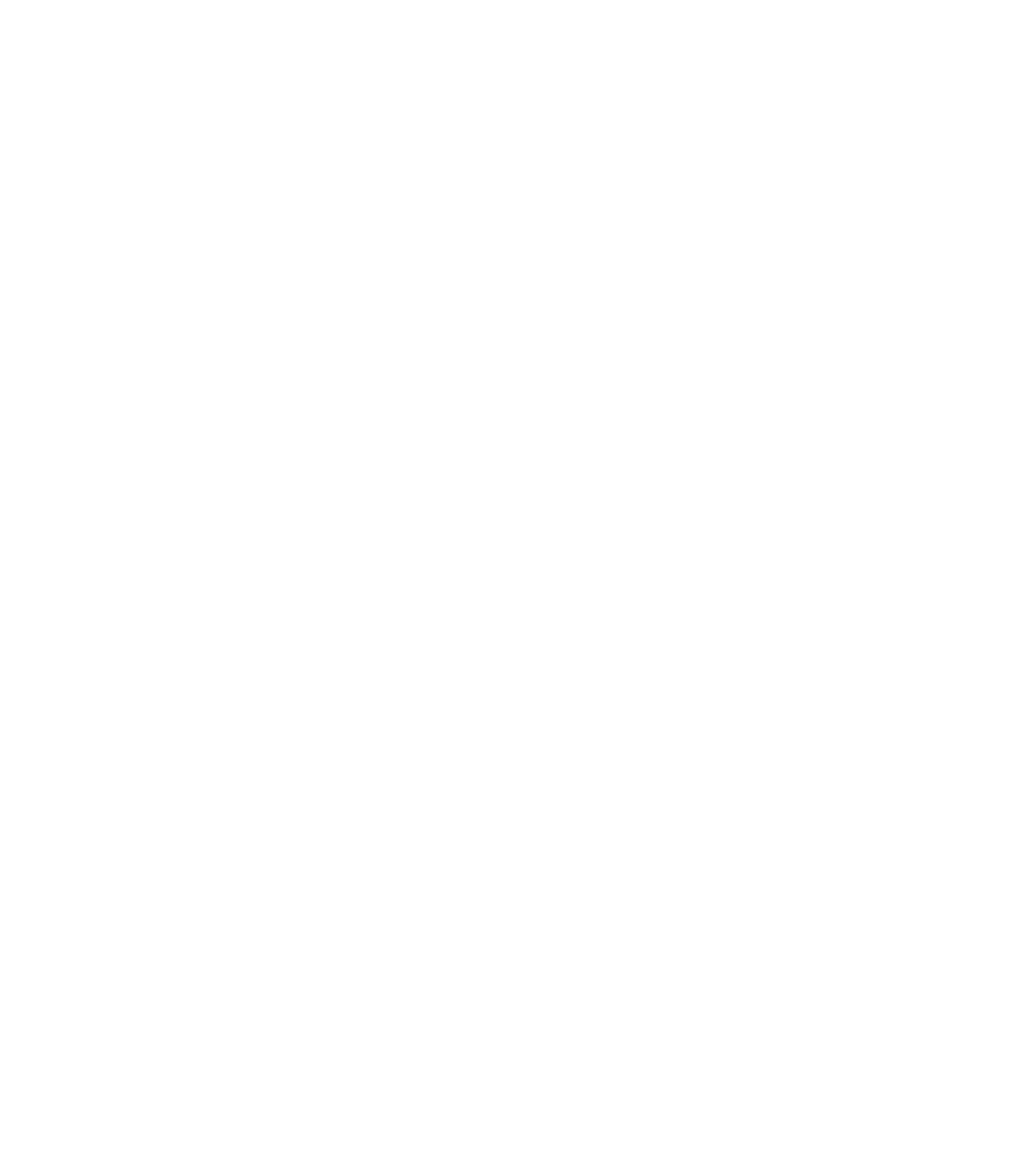
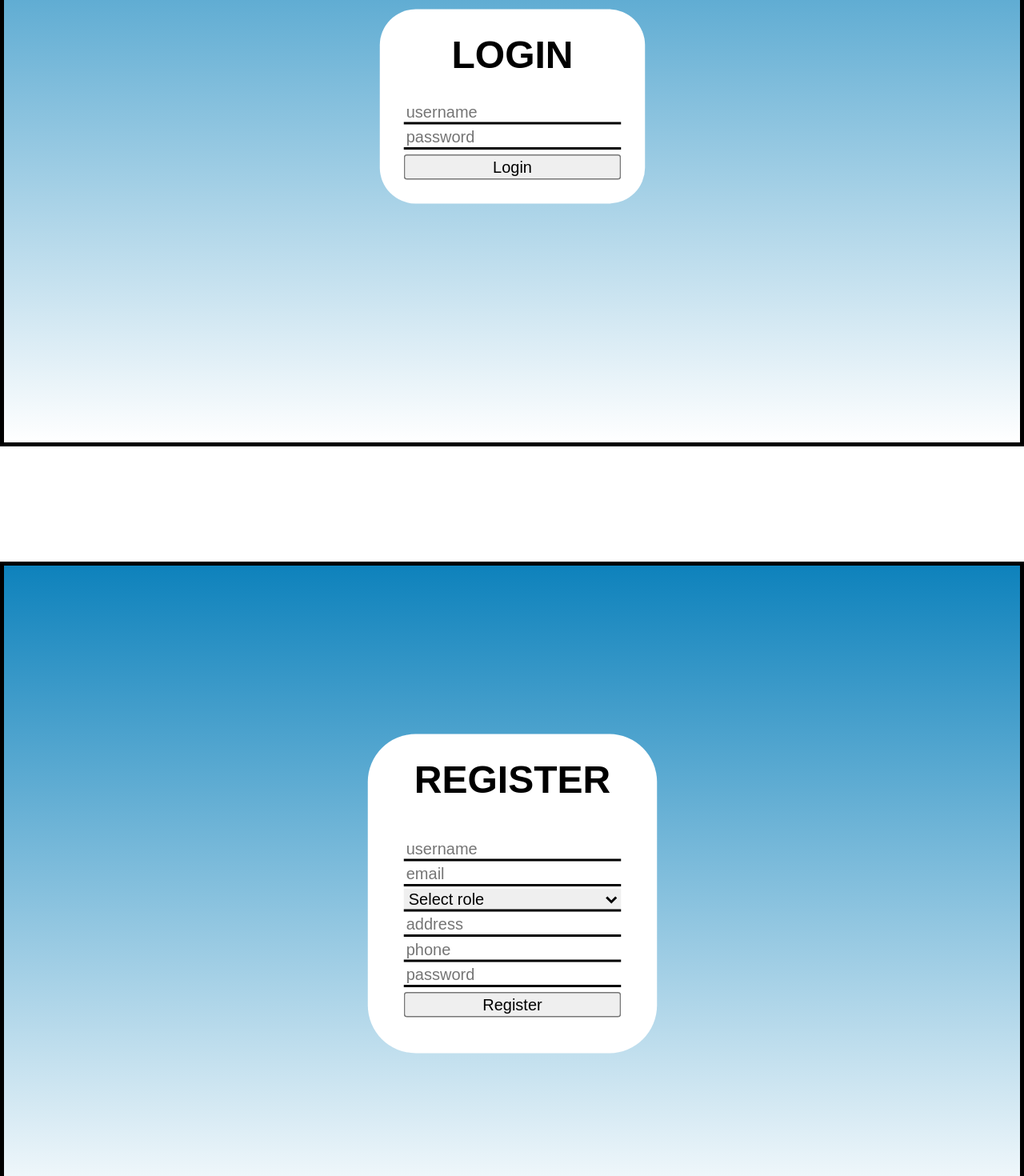
Before and after one commit to raja-omar/MediSync, a React (Vite) app in the folder appointment-management-system/: page / in a window 1280 px wide. Shown: the part 2180-3650 px from the top of the page at 80% size. Before the commit the page ends 1744 px from the top, so only its background shows below. Built offline with nearby package versions, Linux system fonts and the light colour scheme.

Commit message:
added the register and login screens.

```diff
--- a/appointment-management-system/src/main.jsx
+++ b/appointment-management-system/src/main.jsx
@@ -2,6 +2,8 @@
 import ReactDOM from "react-dom/client";
 import App from "./pages/App.jsx";
 import DoctorScreen from "./pages/DoctorScreen.jsx";
+import Login from "./pages/Login.jsx";
+import Register from "./pages/Register.jsx";
 
 ReactDOM.createRoot(document.getElementById("root")).render(
   <React.StrictMode>
@@ -15,5 +17,23 @@
     <br></br>
     <br></br>
     <DoctorScreen />
+    <br></br>
+    <br></br>
+    <br></br>
+    <br></br>
+    <br></br>
+    <br></br>
+    <br></br>
+    <br></br>
+    <Login />
+    <br></br>
+    <br></br>
+    <br></br>
+    <br></br>
+    <br></br>
+    <br></br>
+    <br></br>
+    <br></br>
+    <Register />
   </React.StrictMode>
 );
--- /dev/null
+++ b/appointment-management-system/src/pages/Login.jsx
@@ -0,0 +1,23 @@
+import React from 'react';
+// import { Link } from 'react-router-dom';
+import "../styles/Login.css";
+
+const Login = () => {
+    return(
+        <div className="doctor-login-section">
+            <div className='container'>
+                <h1 className='header'>LOGIN</h1>
+                <form className='form'>
+                    <input required type="text" placeholder="username" name="username" className='input'/>
+                    <input required type="password" placeholder="password" name="password" className='input'/>
+                    <button className='button'>Login</button>
+                    {/* <span>New doctor? <Link to="/registerDoctor">Register here</Link></span> */}
+                    {/* <span>Are you a receptionist? <Link to="/receptionistLogin">Login here</Link></span> */}
+                </form>
+            </div>
+        </div>
+    );
+}
+
+
+export default Login;
--- /dev/null
+++ b/appointment-management-system/src/pages/Register.jsx
@@ -0,0 +1,34 @@
+import React from 'react';
+// import { Link } from 'react-router-dom';
+import "../styles/Login.css";
+
+const Reg = () => {
+    return(
+        <div className="doctor-register-section">
+            <div className='container'>
+                <h1 className='header'>REGISTER</h1>
+                <form className='form'>
+                    <input required type="text" placeholder="username" name="username" autoComplete="off" className='input'/>
+                    <input required type="email" placeholder="email" name="email" autoComplete="off" className='input'/>
+                    <select required placeholder="role" className='input'>
+                        <option value="">Select role</option>
+                        <option value="Doctor">Doctor</option>
+                        <option value="Receptionist">Receptionist</option>
+                    </select>
+                    <input required type="text" placeholder="address" name="password" autoComplete="off" className='input'/>
+                    <input required type="text" placeholder="phone" name="password" autoComplete="off" className='input'/>
+                    <input required type="password" placeholder="password" name="password" autoComplete="off" className='input'/>
+                    <button className='button'>Register</button>
+                    {/* <span>Already have an account? <Link to="/login">Login</Link></span> */}
+
+                 {/* Add more fields for registration such as address and phone number */}
+
+                </form>
+            </div>
+
+        </div>
+    );
+}
+
+
+export default Reg;
--- /dev/null
+++ b/appointment-management-system/src/styles/Login.css
@@ -0,0 +1,87 @@
+.doctor-login-section{
+    display: flex;
+    flex-direction: column;
+    align-items: center;
+    border: 5px solid black;
+    padding: 20px;
+    height: 100vh;
+    justify-content: center;
+    justify-content: space-evenly;
+    font-family: Arial, sans-serif;
+    background: linear-gradient(to bottom, rgb(14, 130, 188), rgba(0, 116, 122, 0)); /* Add a fading background */
+    .container{
+        background-color: white;
+        display: flex;
+        flex-direction: column;
+        align-items: center;
+        justify-content: center;
+        border-radius: 30px;
+        min-width: 190px;
+        scale: 1.5;
+
+        .header{
+            font-size: xx-large;
+            padding-top: 20px;
+        }
+        .form{
+            display: flex;
+            flex-direction: column;
+            padding: 20px;
+        }
+        .input{
+            border: none;
+            border-bottom: 2px solid #000;
+            margin-bottom: 2px;
+        }
+        .button{
+            size: 10px;
+            margin-top: 2px;
+        }
+    }
+}
+
+.doctor-register-section{
+    display: flex;
+    flex-direction: column;
+    align-items: center;
+    border-width: 5px;
+    padding: 10px;
+    border: 5px solid black;
+    justify-content: center;
+    height: 100vh;
+    justify-content: space-evenly;
+    background-color: rgb(27, 27, 27);
+    font-family: Arial, sans-serif;
+    background: linear-gradient(to bottom, rgb(14, 130, 188), rgba(0, 116, 122, 0)); /* Add a fading background */
+
+    .container{
+        background-color: white;
+        display: flex;
+        flex-direction: column;
+        align-items: center;
+        justify-content: center;
+        border-radius: 40px;
+        scale: 1.5;
+
+        .header{
+            font-size: xx-large;
+            padding-top: 20px;
+        }
+        .form{
+            display: flex;
+            flex-direction: column;
+            padding: 30px;
+        }
+        .input{
+            border: none;
+            border-bottom: 2px solid #000;
+            margin-bottom: 2px;
+        }
+        .button{
+            size: 10px;
+            margin-top: 2px;
+        }
+
+    }
+
+}
```
